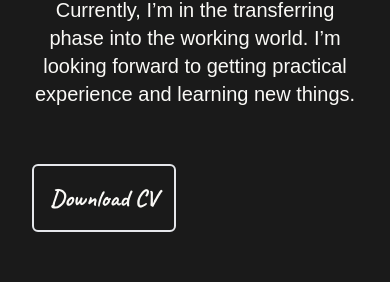
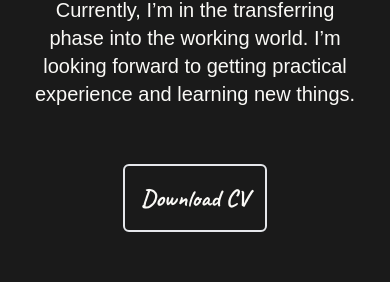
Before and after one commit to TimonKeller/Portfolio, a Next.js app: page / in a window 390 px wide. Shown: the part 1256-1538 px from the top of the page. Built offline with nearby package versions, Linux system fonts and the light colour scheme.

Commit message:
Update AboutMe.jsx

```diff
--- a/components/AboutMe.jsx
+++ b/components/AboutMe.jsx
@@ -32,7 +32,12 @@ const AboutMe = () => {
           looking forward to getting practical experience and learning new
           things.
         </span>
-        <a href="/CV.pdf" download target="_blank">
+        <a
+          href="/CV.pdf"
+          download
+          target="_blank"
+          className="self-center md:self-start "
+        >
           <button className="font-caveat text-text font-bold text-2xl mt-6 border-2 rounded-md p-4 hover:bg-blue hover:border-blue self-center md:self-start hover:-translate-y-2 hover:duration-200 hover:ease-in">
             Download CV
           </button>
```
